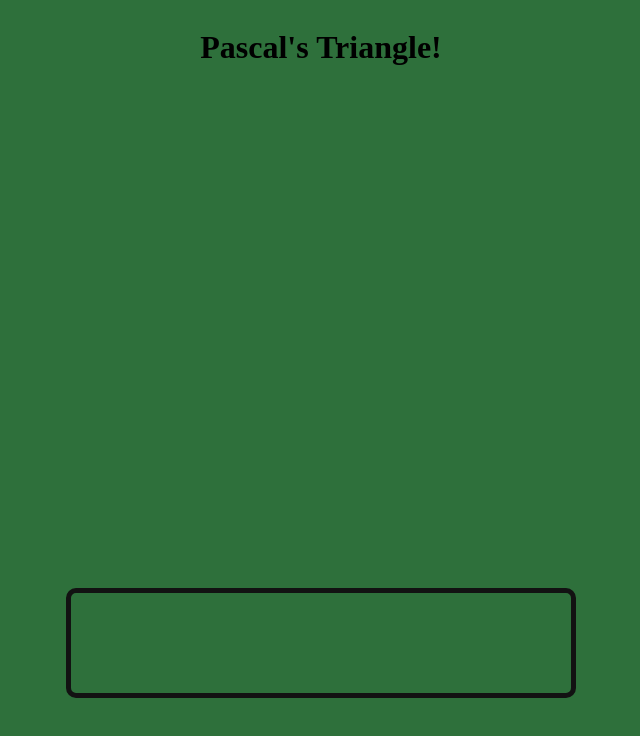
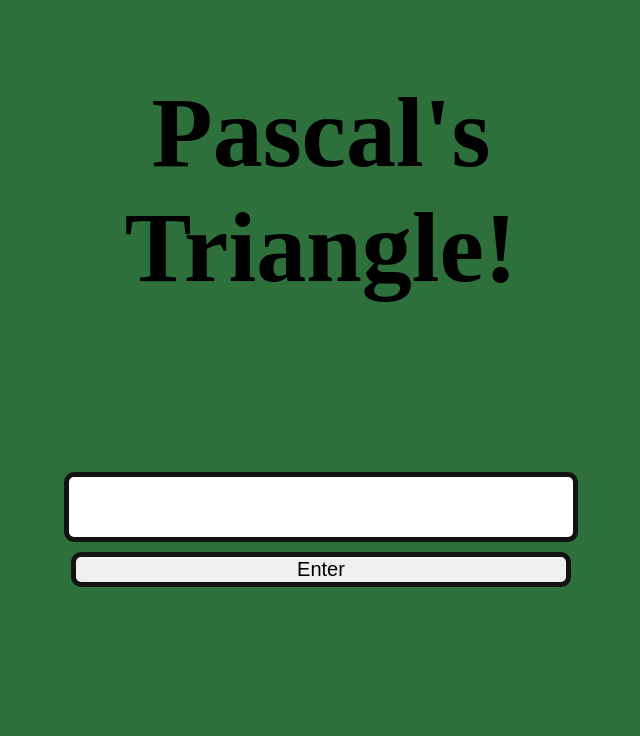
Before and after one commit to arshvirsingh16/UAS-Coding-Challenge-2022, a plain HTML site: page index.html in a window 1280 px wide. Shown: the whole page, without its empty margins (319-959 px from the left). Drawn offline with Linux system fonts and the light colour scheme.

Commit message:
Add a UI

```diff
--- a/index.html
+++ b/index.html
@@ -6,12 +6,17 @@
     <meta name="viewport" content="width=device-width, initial-scale=1.0">
     <title>UAS Coding Challenge</title>
     <link rel = "stylesheet" href = "style.css">
-    <script src = "main.js"></script>
+    <script src = "main.js" defer></script>
 </head>
 <body>
     <div id="container">
         <div id="title"><h1>Pascal's Triangle!</h1></div>
-        <div id="randomInt"></div>
+
+            <input type = "text" id = "intText">
+            <button type = "button" id = "enterButton">
+                Enter
+            </button>
+
         <div id="display"></div>
     </div>
 </body>
--- a/main.js
+++ b/main.js
@@ -1,13 +1,13 @@
-function ptRow(n){
+const ptRow = (n) => {
     if(n < 0){
-        return "Invalid Value";
+        return [];
     }
     if(n == 0){
         return [1];
     }
 
         let pyramid = []; //initializing main array(triangle)
-    for(let row = 0; row < n; row++){
+    for(let row = 1; row <= n; row++){
         let rowList = [];//each time the row variable implements, it will create a new row
         for(let column = 0; column <= row; column++){ //create a "column" for each row depending on the row count
             if(column == 0 || column == row) { //will add a 1 to the first and last column
@@ -25,9 +25,20 @@ function ptRow(n){
 
 
     }
-    return pyramid[n - 1];// bc index for the traingle starts at 0, have to return n-1 row
+    return pyramid[n];// bc index for the traingle starts at 0, have to return n-1 row
 }
 
+console.log(ptRow(5));
 
+document.getElementById("enterButton").onclick = () => {
+    var nthInt = document.getElementById('intText').value;
+    let nthRow = ptRow(nthInt);
+    let display = document.getElementById('display');
+    display.textContent = ` ${nthRow}`;
+    }
 
-// console.log(ptRow(3));
+// let enterButton = document.getElementById('enterButton');
+// enterButton.addEventListener('click', () => {
+//     let nthInt = document.getElementById('intText').value;
+//     console.log(nthInt);
+// })
--- a/style.css
+++ b/style.css
@@ -1,23 +1,45 @@
 body {
     background: #2e703b;
+    display: flex;
+    flex-direction: column;
+    align-items: center;
 }
 
 #container {
     display: flex;
     flex-direction: column;
     align-items: center;
+    width: 500px;
 }
 
-#randomInt {
-    width: 500px;
-    height: 100px;
-    margin-top: 200px;
+#title{
+    font-size: 50px;
+    width:inherit;
+    text-align: center;
+}
+
+#intText{
+    width:inherit;
+    border: #121212 solid 5px;
+    border-radius: 10px;
+    margin-top: 100px;
+    text-align: center;
+    background-color: #ffff;
+    font-size: 50px;
+}
+
+#enterButton {
+    width:inherit;
+    border: #121212 solid 5px;
+    border-radius: 10px;
+    margin-top: 10px;
+    font-size: 20px;
 }
 
 #display {
-    width: 500px;
-    height: 100px;
-    border: #121212 solid 5px;
-    border-radius: 10px;
+    height: 200px;
+    width:inherit;
     margin-top: 200px;
+    font-size: 30px;
+    text-align: center;
 }
```
